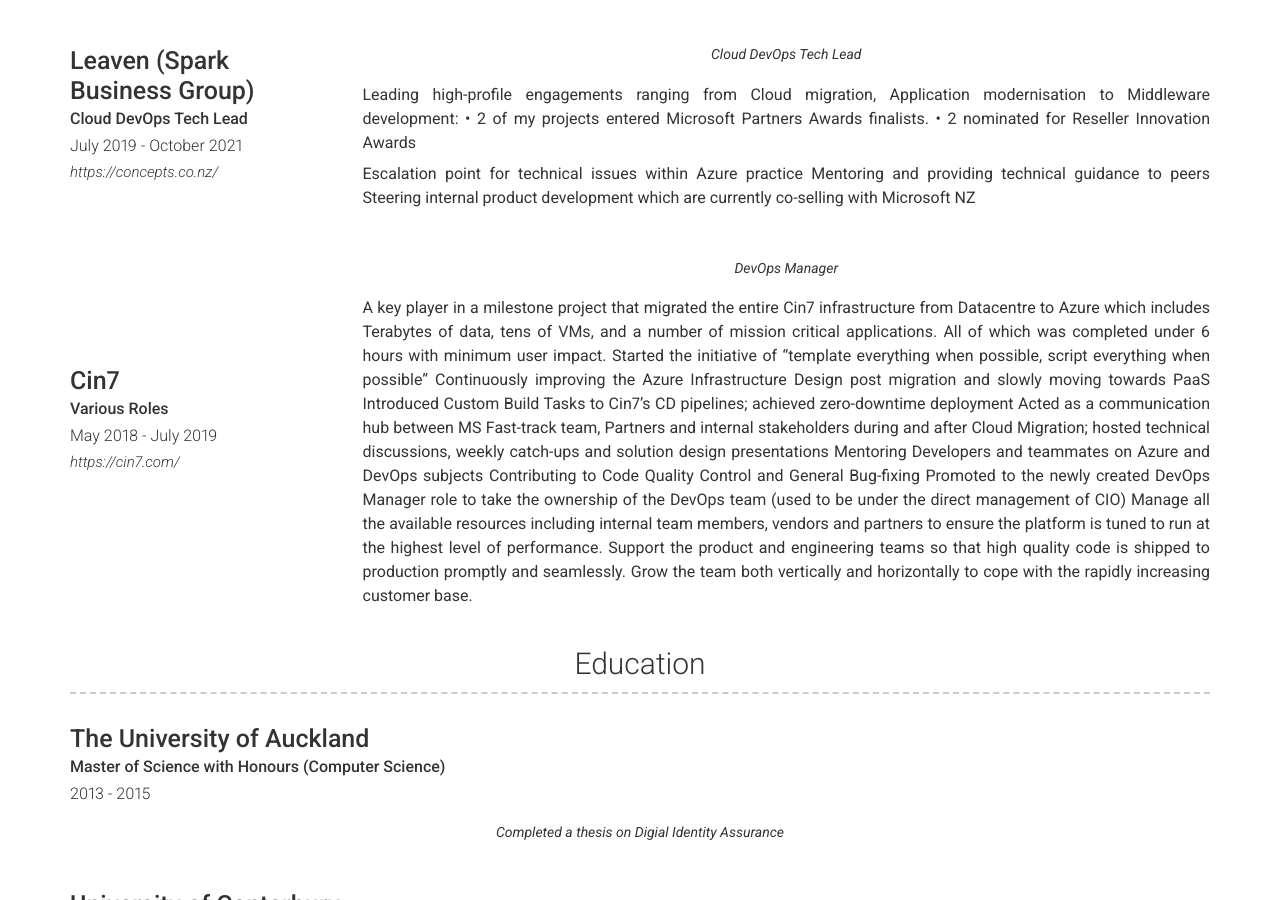
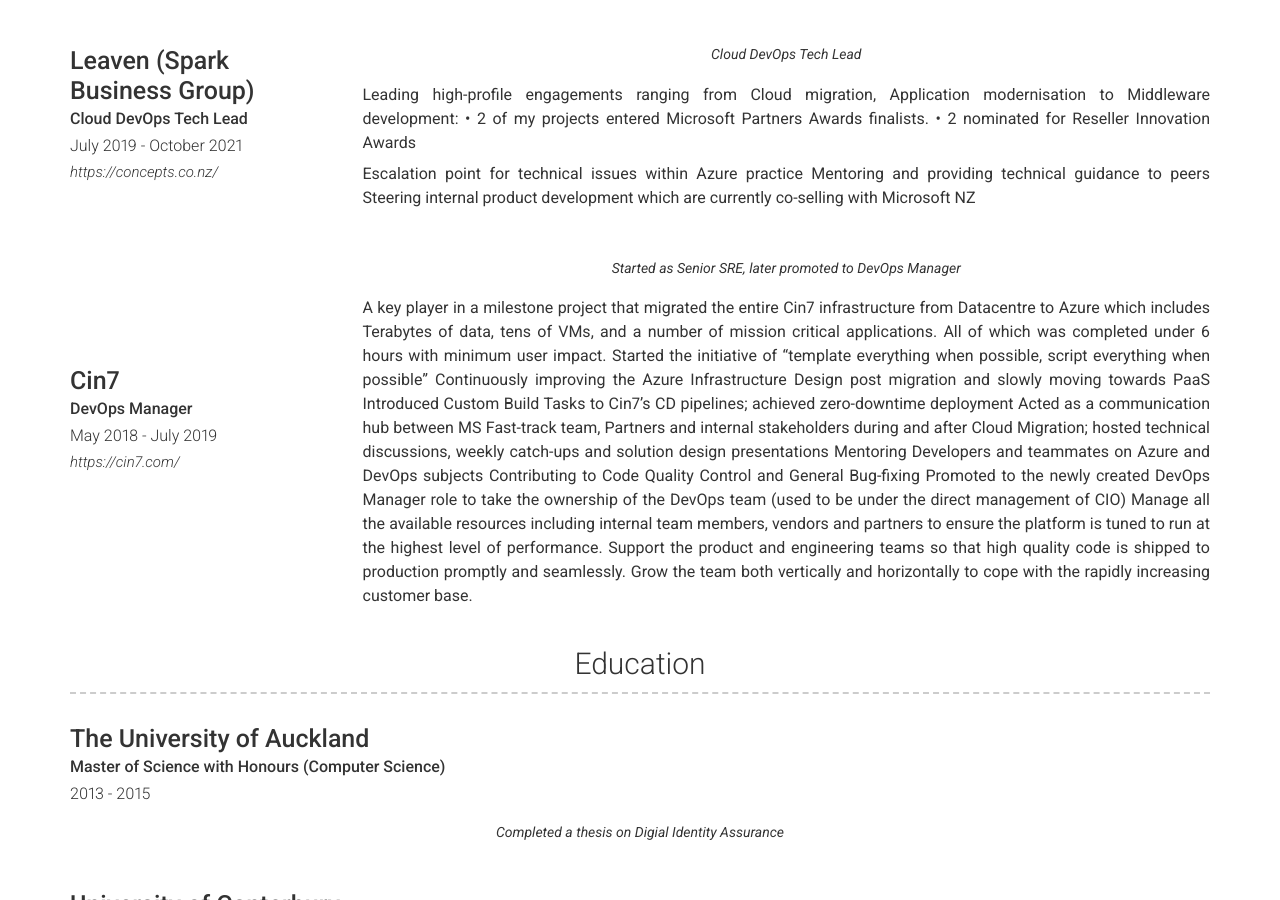
Before and after one commit to shin-akuma/shin-akuma.github.io, a Jekyll site: the page built from index.md, in a window 1280 px wide and 900 px high, scrolled down 1506 px. Built offline with Jekyll 4.4.1, drawn with Linux system fonts in a browser that asks for light colours; nearby versions of some CDN libraries.

Commit message:
Update _config.yml

```diff
--- a/_config.yml
+++ b/_config.yml
@@ -95,11 +95,11 @@
           Steering internal product development which are currently co-selling with Microsoft NZ
       - layout: left
         title: Cin7
-        sub_title: Various Roles
+        sub_title: DevOps Manager
         caption: May 2018 - July 2019
         link: https://cin7.com/
         quote: >
-          DevOps Manager
+          Started as Senior SRE, later promoted to DevOps Manager
         description: |
           A key player in a milestone project that migrated the entire Cin7 infrastructure from Datacentre to Azure which includes Terabytes of data, tens of VMs, and a number of mission critical applications. All of which was completed under 6 hours with minimum user impact.
           Started the initiative of “template everything when possible, script everything when possible”
```
